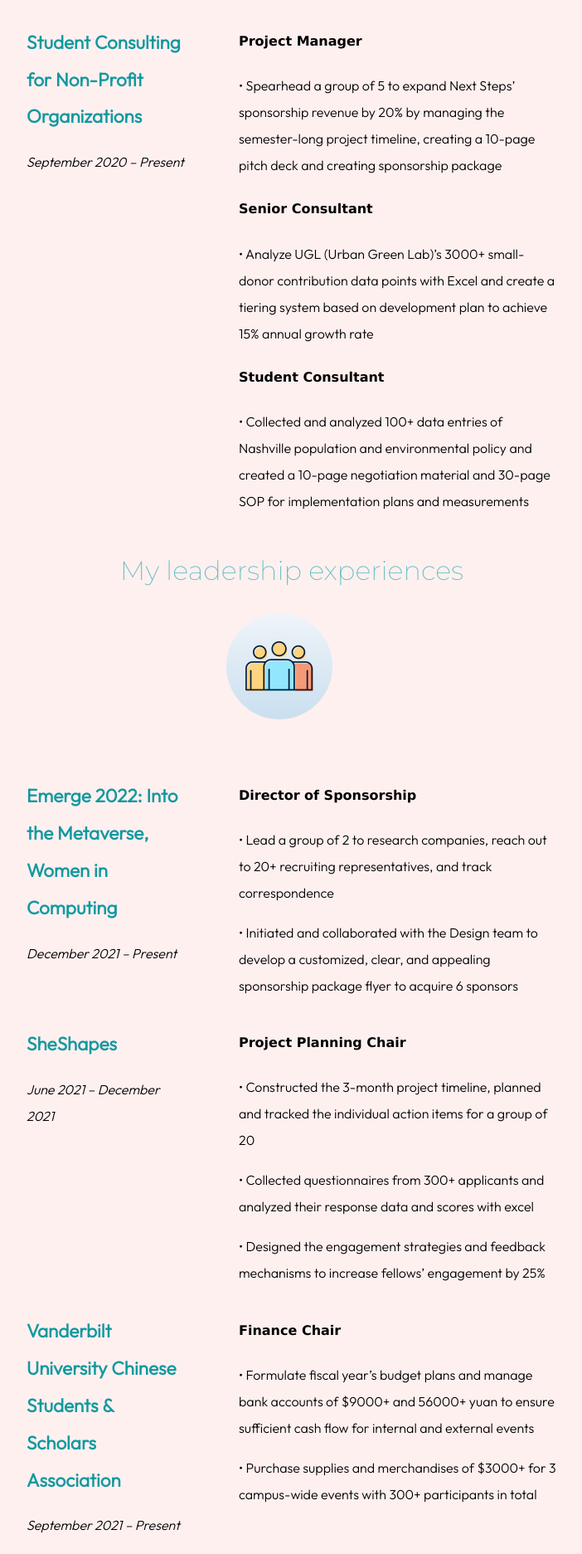
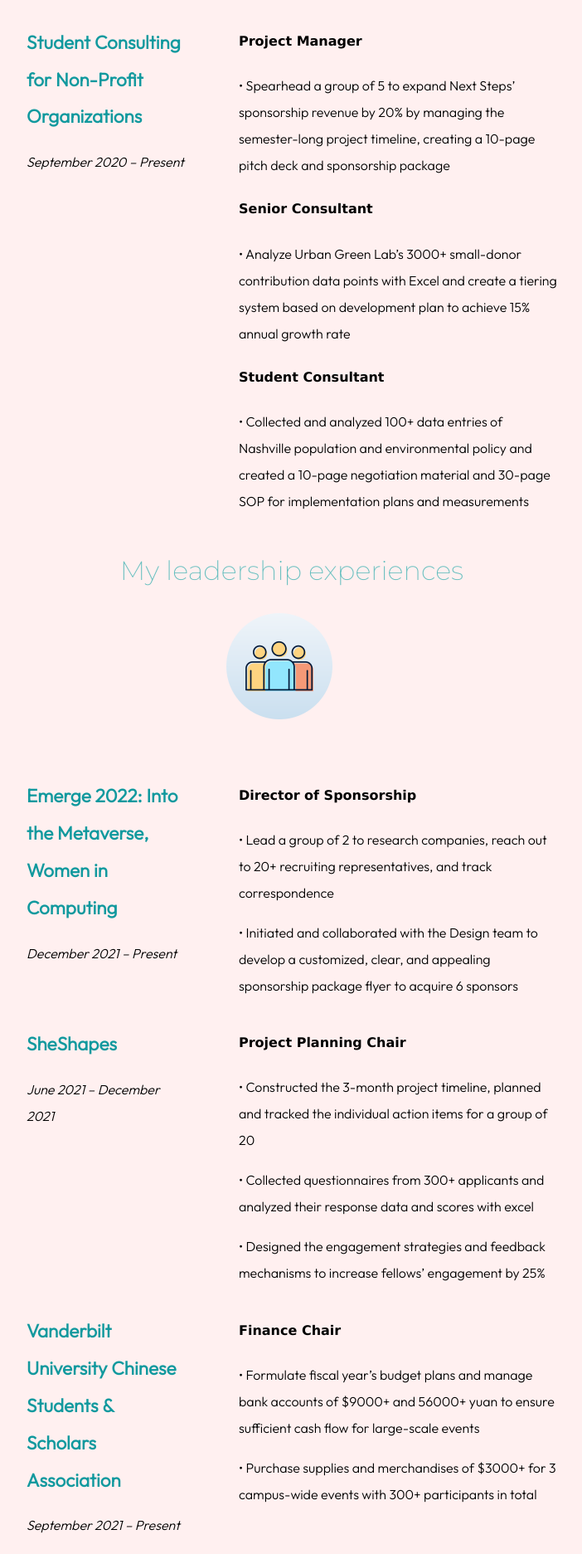
Before and after one commit to OliviaLiu417/personal_website, a plain HTML site: page index.html in a window 1280 px wide. Shown: the part 4522-6395 px from the top of the page at 83% size, without its empty margins (288-990 px from the left). Drawn offline with Linux system fonts and the light colour scheme; a web font is replaced by a local one.

Commit message:
Update index.html

```diff
--- a/index.html
+++ b/index.html
@@ -168,9 +168,9 @@
         </div>
         <div class="experience-description">
           <h4>Project Manager</h4>
-          <p>• Spearhead a group of 5 to expand Next Steps’ sponsorship revenue by 20% by managing the semester-long project timeline, creating a 10-page pitch deck and creating sponsorship package </p>
+          <p>• Spearhead a group of 5 to expand Next Steps’ sponsorship revenue by 20% by managing the semester-long project timeline, creating a 10-page pitch deck and sponsorship package </p>
           <h4>Senior Consultant</h4>
-          <p>• Analyze UGL (Urban Green Lab)’s 3000+ small-donor contribution data points with Excel and create a tiering system based on development plan to achieve 15% annual growth rate </p>
+          <p>• Analyze Urban Green Lab’s 3000+ small-donor contribution data points with Excel and create a tiering system based on development plan to achieve 15% annual growth rate </p>
           <h4>Student Consultant</h4>
           <p>• Collected and analyzed 100+ data entries of Nashville population and environmental policy and created a 10-page negotiation material and 30-page SOP for implementation plans and measurements</p>
         </div>
@@ -213,7 +213,7 @@
         </div>
         <div class="experience-description">
           <h4>Finance Chair </h4>
-          <p>• Formulate fiscal year’s budget plans and manage bank accounts of $9000+ and 56000+ yuan to ensure sufficient cash flow for internal and external events</p>
+          <p>• Formulate fiscal year’s budget plans and manage bank accounts of $9000+ and 56000+ yuan to ensure sufficient cash flow for large-scale events</p>
           <p>• Purchase supplies and merchandises of $3000+ for 3 campus-wide events with 300+ participants in total </p>
         </div>
       </div>
@@ -223,7 +223,7 @@
     <div class="contact-me">
       <hr>
       <h2>Get In Touch</h2>
-      <p class="contact-msg">If you are interested in knowing more about my experience in Project Management, Data Analytics, or Female Right Advocate, please don't hesitate to reach out!</p>
+      <p class="contact-msg">If you are interested in knowing more about my experience in Project Management, Data Analytics, or Female Right Advocate, please don't hesitate to reach out to me via <em>xiaohan.liu.1@vanderbilt.edu! </em></p>
       <a class="btn" href="mailto:xiaohan.liu.1@vanderbilt.edu">CONTACT ME</a>
     </div>
   </div>
```
